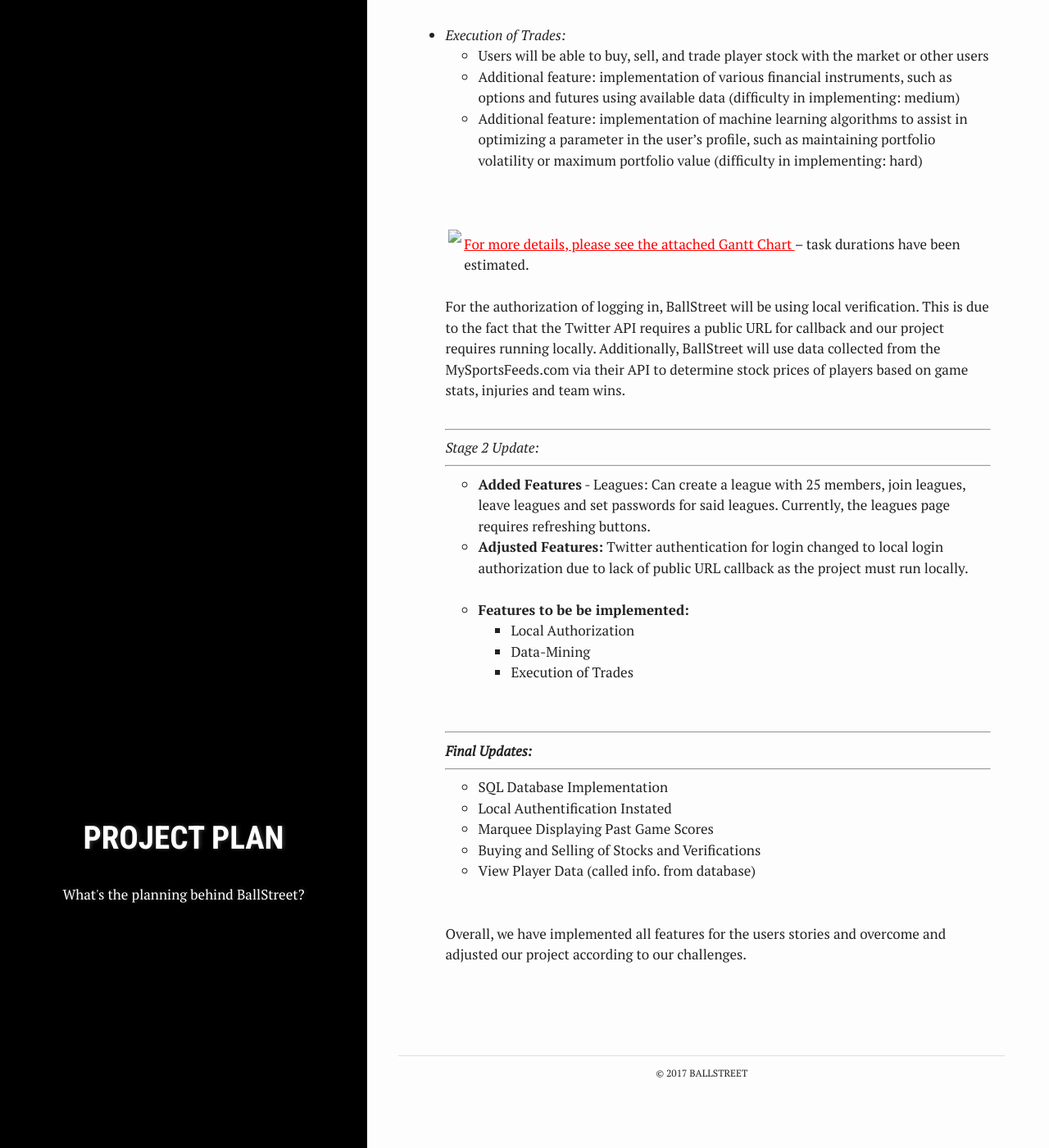
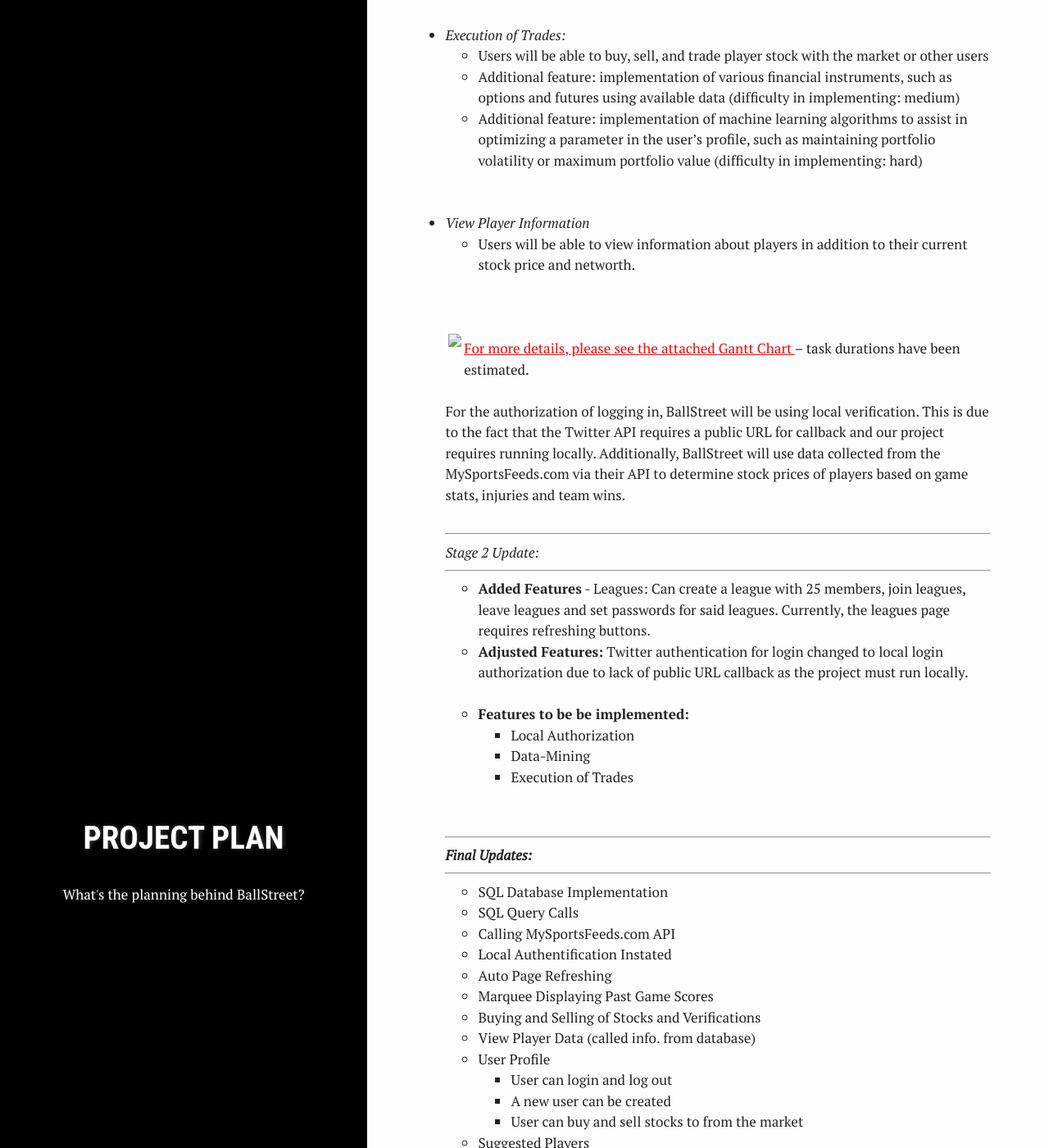
Before and after one commit to ufrauq/Ball-Street, a Jekyll site: the page built from project-plan.md, in a window 1280 px wide and 1400 px high, scrolled down 418 px. Shown: the whole window at 82% size. Built offline with Jekyll 4.4.1, drawn with Linux system fonts in a browser that asks for light colours.

Commit message:
Update project-plan.md
suahg vaSUHZ

```diff
--- a/project-plan.md
+++ b/project-plan.md
@@ -18,6 +18,10 @@
 <ul><li>Users will be able to buy, sell, and trade player stock with the market or other users </li>
 <li>Additional feature:  implementation of various financial instruments, such as options and futures using available data (difficulty in implementing:  medium)</li>
 <li>Additional feature:  implementation of machine learning algorithms to assist in optimizing a parameter in the user’s profile, such as maintaining portfolio volatility or maximum portfolio value (difficulty in implementing:  hard)</li></ul><br><br>
+
+<li><i>View Player Information</i></li>
+<ul><li>Users will be able to view information about players in addition to their current stock price and networth. </li>
+</ul><br><br>
 
 <a href="https://pfindan.github.io/CS2212-Team5/assets/images/2212_Project_Plan.pdf">
 <img src= "/CS2212-Team5/assets/images/ganttchart.png" align = "left"/>
@@ -51,10 +55,20 @@
   <hr>
   <ul>
   <li>SQL Database Implementation </li>
+  <li>SQL Query Calls </li>
+  <li>Calling MySportsFeeds.com API</li>
   <li>Local Authentification Instated </li>
+  <li>Auto Page Refreshing </li>
   <li>Marquee Displaying Past Game Scores </li>
   <li>Buying and Selling of Stocks and Verifications</li>
   <li>View Player Data (called info. from database)</li>
+  <li>User Profile</li>
+  <ul>
+  <li>User can login and log out</li>
+  <li>A new user can be created</li>
+  <li>User can buy and sell stocks to from the market</li>
+  </ul>
+  <li>Suggested Players</li>
   </ul><br><br>
   Overall, we have implemented all features for the users stories and overcome and adjusted our project according to our
   challenges.
```
